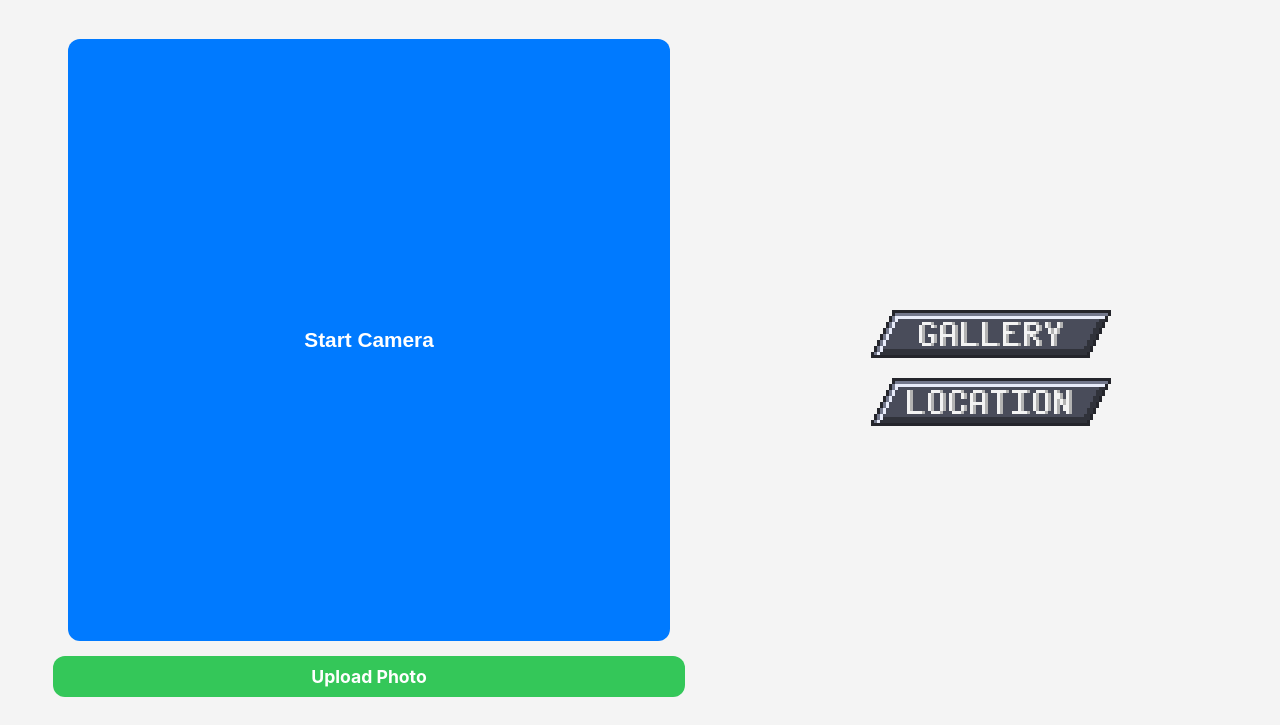
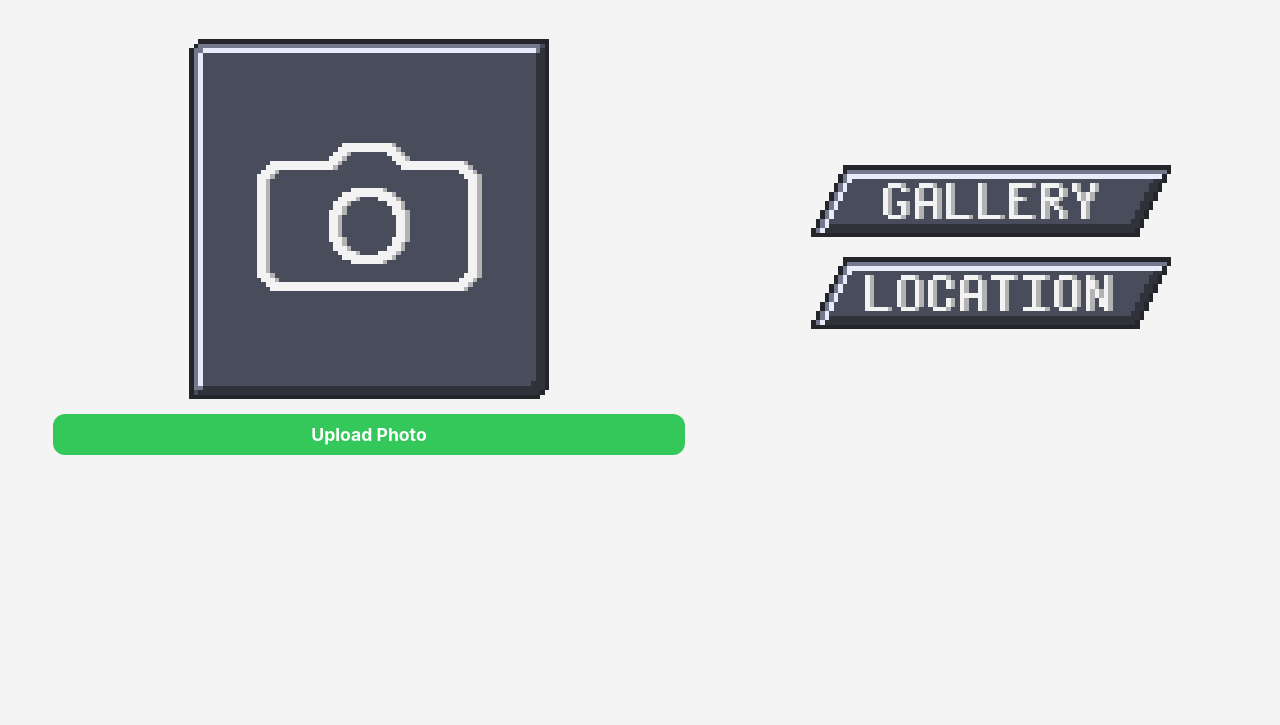
Before and after one commit to conradcl/EcoDex, a website: page public/index.html in a window 1280 px wide. Shown: the part 91-816 px from the top of the page. Drawn offline with Linux system fonts and the light colour scheme.

Commit message:
Camera Button

```diff
--- a/public/index.html
+++ b/public/index.html
@@ -12,7 +12,14 @@
 
     <div class="controls-grid">
       <div class="left-controls">
-        <button id="startCameraButton" class="big-square">Start Camera</button>
+        <button id="startCameraButton" class="image-button" aria-label="Start Camera">
+          <img
+            src="/images/photo-button.png"
+            alt="Start Camera"
+            data-default-src="/images/photo-button.png"
+            data-pressed-src="/images/photo-button-pressed.png"
+          />
+        </button>
 
         <label for="imageUploader" class="upload-button wide">Upload Photo</label>
         <input type="file" id="imageUploader" accept="image/*" />
--- a/public/style.css
+++ b/public/style.css
@@ -33,23 +33,14 @@ h1, h2 {
   gap: 15px;
 }
 
-/* --- Big Square Camera Button --- */
-.big-square {
-  width: 100%;
-  aspect-ratio: 1 / 1; /* makes it a square */
-  font-size: 1.3rem;
-  font-weight: bold;
-  background-color: #007aff;
-  color: white;
-  border: none;
-  border-radius: 12px;
-  cursor: pointer;
-  transition: transform 0.15s ease-in-out, box-shadow 0.15s ease-in-out;
-}
-
-.big-square:hover {
-  transform: scale(1.03);
-  box-shadow: 0 4px 8px rgba(0, 0, 0, 0.15);
+/* --- Camera Button (Left Side, PNG Style) --- */
+#startCameraButton img {
+  width: 360px;  /* adjust as needed (try 320–400px for big square) */
+  height: auto;
+  object-fit: contain;
+  image-rendering: pixelated;
+  image-rendering: crisp-edges;
+  transition: transform 0.15s ease-in-out;
 }
 
 /* --- Upload Button Below It --- */
@@ -79,7 +70,7 @@ h1, h2 {
 
 /* Make image buttons same size visually */
 .right-controls .image-button img {
-  width: 240px;
+  width: 360px;
   height: auto;
   image-rendering: pixelated;
   image-rendering: crisp-edges;
@@ -252,5 +243,5 @@ video {
   display: block;
   height: auto;
   width: auto;
-  max-height: 56px;
+  /*max-height: 56px; */
 }
```
Also changed, not shown: public/index.js (+9 -7 lines).
